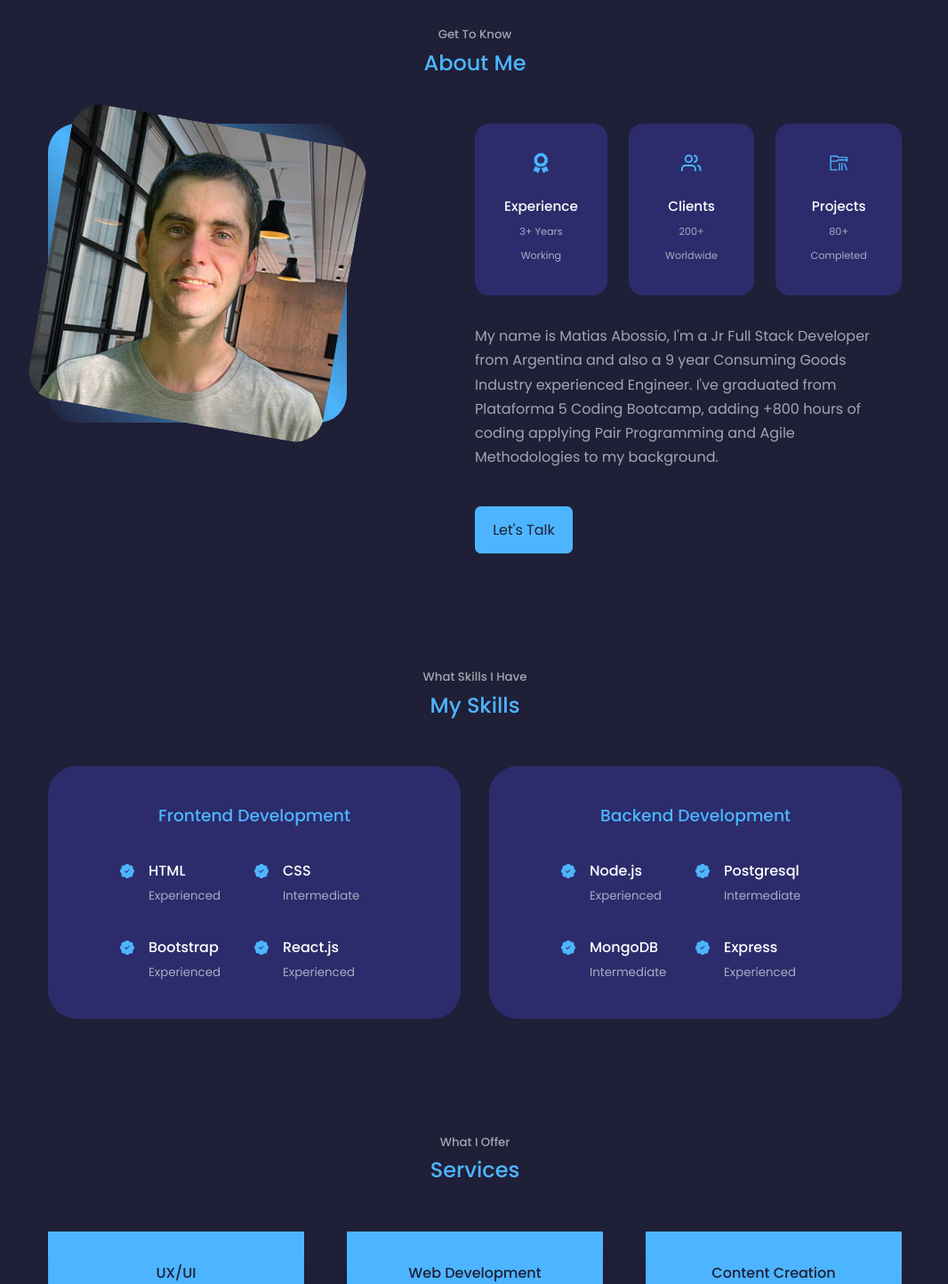
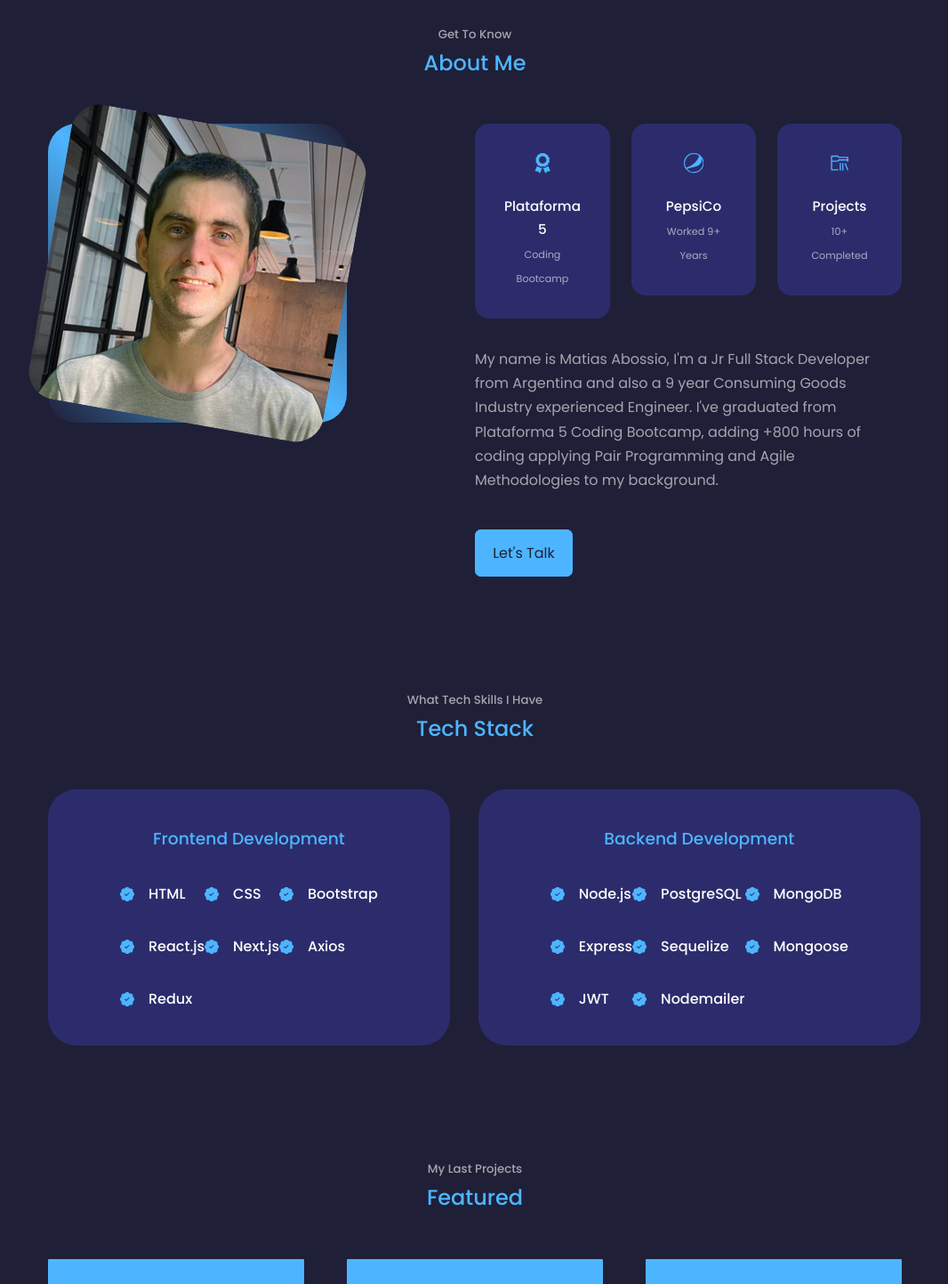
Before and after one commit to Agrossio/portfolio, a React (Create React App) app: page / in a window 1280 px wide. Shown: the part 900-2343 px from the top of the page at 89% size, without its empty margins (106-1172 px from the left). Built offline with nearby package versions, Linux system fonts and the light colour scheme; no server answers.

Commit message:
Featured 1.0

```diff
--- a/src/App.jsx
+++ b/src/App.jsx
@@ -2,13 +2,12 @@ import React from 'react'
 import Header from './components/header/Header'
 import Nav from './components/nav/Nav'
 import About from './components/about/About'
-import Experience from './components/experience/Experience'
-import Services from './components/services/Services'
+import Stack from './components/stack/Stack'
 import Portfolio from './components/portfolio/Portfolio'
 import Testimonials from './components/testimonials/Testimonials'
 import Contact from './components/contact/Contact'
 import Footer from './components/footer/Footer'
-
+import Featured from './components/featured/Featured'
 
 const App = () => {
     return (
@@ -16,8 +15,8 @@ const App = () => {
             <Header />
             <Nav />
             <About />
-            <Experience />
-            <Services />
+            <Stack />
+            <Featured />
             <Portfolio />
             <Testimonials />
             <Contact />
--- a/src/components/about/About.jsx
+++ b/src/components/about/About.jsx
@@ -4,6 +4,7 @@ import ME from '../../assets/images/profile1.png'
 import { FaAward } from 'react-icons/fa'
 import { FiUsers } from 'react-icons/fi'
 import { VscFolderLibrary } from 'react-icons/vsc'
+import { SiPepsi } from 'react-icons/si'
 
 const About = () => {
     return (
@@ -19,21 +20,27 @@ const About = () => {
                 </div>
                 <div className='about__content'>
                     <div className='about__cards'>
+                        <a href="https://www.plataforma5.la/" target={'_blank'}>
                             <article className='about__card'>
                                 <FaAward className='about__icon' />
-                            <h5>Experience</h5>
-                            <small>3+ Years Working</small>
+                                <h5>Plataforma 5 </h5>
+                                <small>Coding Bootcamp</small>
                             </article>
+                        </a>
+                        <a href="https://www.pepsico.com/" target={'_blank'}>
                             <article className='about__card'>
-                            <FiUsers className='about__icon' />
-                            <h5>Clients</h5>
-                            <small>200+ Worldwide</small>
+                                <SiPepsi className='about__icon' />
+                                <h5>PepsiCo</h5>
+                                <small>Worked 9+ Years</small>
                             </article>
+                        </a>
+                        <a href="#services">
                             <article className='about__card'>
                                 <VscFolderLibrary className='about__icon' />
                                 <h5>Projects</h5>
-                            <small>80+ Completed</small>
+                                <small>10+ Completed</small>
                             </article>
+                        </a>
                     </div>
                     <p>My name is Matias Abossio, I'm a Jr Full Stack Developer from Argentina and also a 9 year Consuming Goods Industry experienced Engineer. I've graduated from Plataforma 5 Coding Bootcamp, adding +800 hours of coding applying Pair Programming and Agile Methodologies to my background.
                     </p>
--- a/src/components/about/about.css
+++ b/src/components/about/about.css
@@ -49,7 +49,7 @@
 .about__card:hover {
   background: transparent;
   border-color: var(--color-primary-variant);
-  cursor: default;
+  /* cursor: default; */
 }
 
 .about__icon {
--- a/src/components/contact/Contact.jsx
+++ b/src/components/contact/Contact.jsx
@@ -1,6 +1,6 @@
 import React from 'react'
 import './contact.css'
-import { TbMailFast } from 'react-icons/tb'
+import { MdOutlineEmail } from 'react-icons/md'
 // import { RiMessengerLine } from 'react-icons/ri'
 import { BsWhatsapp } from 'react-icons/bs'
 import { useRef } from 'react';
@@ -36,7 +36,7 @@ const Contact = () => {
             <div className='container contact__container'>
                 <div className='contact__options'>
                     <article className='contact__option'>
-                        <TbMailFast className='contact__option-icon' />
+                        <MdOutlineEmail className='contact__option-icon' />
                         <h4>Email</h4>
                         <h5>abossio@gmail.com</h5>
                         <a href='mailto:abossio@gmail.com' target={'_blank'} rel='noreferrer'>Send a message</a>
--- a/src/components/experience/Experience.jsx
+++ /dev/null
@@ -1,82 +0,0 @@
-import React from 'react'
-import './experience.css'
-import { BsPatchCheckFill } from 'react-icons/bs'
-
-const Experience = () => {
-    return (
-        <section id='experience'>
-            <h5>What Skills I Have</h5>
-            <h2>My Skills</h2>
-            <div className='container experience__container'>
-                <div className='experience__frontend'>
-                    <h3>Frontend Development</h3>
-                    <div className="experience__content">
-                        <article className='experience__details'>
-                            <BsPatchCheckFill className='experience__details-icon' />
-                            <div>
-                                <h4>HTML</h4>
-                                <small className='text-light'>Experienced</small>
-                            </div>
-                        </article>
-                        <article className='experience__details'>
-                            <BsPatchCheckFill className='experience__details-icon' />
-                            <div>
-                                <h4>CSS</h4>
-                                <small className='text-light'>Intermediate</small>
-                            </div>
-                        </article>
-                        <article className='experience__details'>
-                            <BsPatchCheckFill className='experience__details-icon' />
-                            <div>
-                                <h4>Bootstrap</h4>
-                                <small className='text-light'>Experienced</small>
-                            </div>
-                        </article>
-                        <article className='experience__details'>
-                            <BsPatchCheckFill className='experience__details-icon' />
-                            <div>
-                                <h4>React.js</h4>
-                                <small className='text-light'>Experienced</small>
-                            </div>
-                        </article>
-                    </div>
-                </div>
-                <div className='experience__backend'>
-                    <h3>Backend Development</h3>
-                    <div className="experience__content">
-                        <article className='experience__details'>
-                            <BsPatchCheckFill className='experience__details-icon' />
-                            <div>
-                                <h4>Node.js</h4>
-                                <small className='text-light'>Experienced</small>
-                            </div>
-                        </article>
-                        <article className='experience__details'>
-                            <BsPatchCheckFill className='experience__details-icon' />
-                            <div>
-                                <h4>Postgresql</h4>
-                                <small className='text-light'>Intermediate</small>
-                            </div>
-                        </article>
-                        <article className='experience__details'>
-                            <BsPatchCheckFill className='experience__details-icon' />
-                            <div>
-                                <h4>MongoDB</h4>
-                                <small className='text-light'>Intermediate</small>
-                            </div>
-                        </article>
-                        <article className='experience__details'>
-                            <BsPatchCheckFill className='experience__details-icon' />
-                            <div>
-                                <h4>Express</h4>
-                                <small className='text-light'>Experienced</small>
-                            </div>
-                        </article>
-                    </div>
-                </div>
-            </div>
-        </section>
-    )
-}
-
-export default Experience
--- a/src/components/services/Services.jsx
+++ b/src/components/featured/Featured.jsx
@@ -1,108 +1,108 @@
 import React from 'react'
-import './services.css'
+import './featured.css'
 import { BiCheck } from 'react-icons/bi'
 
-const Services = () => {
+const Featured = () => {
     return (
-        <section id='services'>
-            <h5>What I Offer</h5>
-            <h2>Services</h2>
-            <div className='container services__container'>
-                <article className='service'>
-                    <div className='service__head'>
+        <section id='featured'>
+            <h5>My Last Projects</h5>
+            <h2>Featured</h2>
+            <div className='container featured__container'>
+                <article className='project'>
+                    <div className='project__head'>
                         <h3>UX/UI</h3>
                     </div>
-                    <ul className='service__list'>
+                    <ul className='project__list'>
                         <li>
-                            <BiCheck className='service__list-icon' />
+                            <BiCheck className='project__list-icon' />
                             <p>Lorem ipsum dolor sit amet consectetur elit.</p>
                         </li>
                         <li>
-                            <BiCheck className='service__list-icon' />
+                            <BiCheck className='project__list-icon' />
                             <p>Lorem ipsum dolor sit amet consectetur elit.</p>
                         </li>
                         <li>
-                            <BiCheck className='service__list-icon' />
+                            <BiCheck className='project__list-icon' />
                             <p>Lorem ipsum dolor sit amet consectetur elit.</p>
                         </li>
                         <li>
-                            <BiCheck className='service__list-icon' />
+                            <BiCheck className='project__list-icon' />
                             <p>Lorem ipsum dolor sit amet consectetur elit.</p>
                         </li>
                         <li>
-                            <BiCheck className='service__list-icon' />
+                            <BiCheck className='project__list-icon' />
                             <p>Lorem ipsum dolor sit amet consectetur elit.</p>
                         </li>
                         <li>
-                            <BiCheck className='service__list-icon' />
+                            <BiCheck className='project__list-icon' />
                             <p>Lorem ipsum dolor sit amet consectetur elit.</p>
                         </li>
                     </ul>
                 </article>
                 {/* END OF UX/UI */}
-                <article className='service'>
-                    <div className='service__head'>
+                <article className='project'>
+                    <div className='project__head'>
                         <h3>Web Development</h3>
                     </div>
-                    <ul className='service__list'>
+                    <ul className='project__list'>
                         <li>
-                            <BiCheck className='service__list-icon' />
+                            <BiCheck className='project__list-icon' />
                             <p>Lorem ipsum dolor sit amet consectetur elit.</p>
                         </li>
                         <li>
-                            <BiCheck className='service__list-icon' />
+                            <BiCheck className='project__list-icon' />
                             <p>Lorem ipsum dolor sit amet consectetur elit.</p>
                         </li>
                         <li>
-                            <BiCheck className='service__list-icon' />
+                            <BiCheck className='project__list-icon' />
                             <p>Lorem ipsum dolor sit amet consectetur elit.</p>
                         </li>
                         <li>
-                            <BiCheck className='service__list-icon' />
+                            <BiCheck className='project__list-icon' />
                             <p>Lorem ipsum dolor sit amet consectetur elit.</p>
                         </li>
                         <li>
-                            <BiCheck className='service__list-icon' />
+                            <BiCheck className='project__list-icon' />
                             <p>Lorem ipsum dolor sit amet consectetur elit.</p>
                         </li>
                         <li>
-                            <BiCheck className='service__list-icon' />
+                            <BiCheck className='project__list-icon' />
                             <p>Lorem ipsum dolor sit amet consectetur elit.</p>
                         </li>
                         <li>
-                            <BiCheck className='service__list-icon' />
+                            <BiCheck className='project__list-icon' />
                             <p>Lorem ipsum dolor sit amet consectetur elit.</p>
                         </li>
                     </ul>
                 </article>
                 {/* END OF WEB DEVELOPMENT */}
-                <article className='service'>
-                    <div className='service__head'>
+                <article className='project'>
+                    <div className='project__head'>
                         <h3>Content Creation</h3>
                     </div>
-                    <ul className='service__list'>
+                    <ul className='project__list'>
                         <li>
-                            <BiCheck className='service__list-icon' />
+                            <BiCheck className='project__list-icon' />
                             <p>Lorem ipsum dolor sit amet consectetur elit.</p>
                         </li>
                         <li>
-                            <BiCheck className='service__list-icon' />
+                            <BiCheck className='project__list-icon' />
                             <p>Lorem ipsum dolor sit amet consectetur elit.</p>
                         </li>
                         <li>
-                            <BiCheck className='service__list-icon' />
+                            <BiCheck className='project__list-icon' />
                             <p>Lorem ipsum dolor sit amet consectetur elit.</p>
                         </li>
                         <li>
-                            <BiCheck className='service__list-icon' />
+                            <BiCheck className='project__list-icon' />
                             <p>Lorem ipsum dolor sit amet consectetur elit.</p>
                         </li>
                         <li>
-                            <BiCheck className='service__list-icon' />
+                            <BiCheck className='project__list-icon' />
                             <p>Lorem ipsum dolor sit amet consectetur elit.</p>
                         </li>
                         <li>
-                            <BiCheck className='service__list-icon' />
+                            <BiCheck className='project__list-icon' />
                             <p>Lorem ipsum dolor sit amet consectetur elit.</p>
                         </li>
                     </ul>
@@ -113,4 +113,4 @@ const Services = () => {
     )
 }
 
-export default Services
+export default Featured
--- /dev/null
+++ b/src/components/stack/Stack.jsx
@@ -0,0 +1,115 @@
+import React from 'react'
+import './stack.css'
+import { BsPatchCheckFill } from 'react-icons/bs'
+
+const frontArray = [
+    {
+        technology: 'HTML',
+        level: '...',
+    },
+    {
+        technology: 'CSS',
+        level: '...',
+    },
+    {
+        technology: 'Bootstrap',
+        level: '...',
+    },
+    {
+        technology: 'React.js',
+        level: '...',
+    },
+    {
+        technology: 'Next.js',
+        level: '...',
+    },
+    {
+        technology: 'Axios',
+        level: '...',
+    },
+    {
+        technology: 'Redux',
+        level: '...',
+    },
+]
+
+const backArray = [
+    {
+        technology: 'Node.js',
+        level: '...',
+    },
+    {
+        technology: 'PostgreSQL',
+        level: '...',
+    },
+    {
+        technology: 'MongoDB',
+        level: '...',
+    },
+    {
+        technology: 'Express',
+        level: '...',
+    },
+    {
+        technology: 'Sequelize',
+        level: '...',
+    },
+    {
+        technology: 'Mongoose',
+        level: '...',
+    },
+    {
+        technology: 'JWT',
+        level: '...',
+    },
+    {
+        technology: 'Nodemailer',
+        level: '...',
+    },
+]
+const Stack = () => {
+    return (
+        <section id='stack'>
+            <h5>What Tech Skills I Have</h5>
+            <h2>Tech Stack</h2>
+            <div className='container stack__container'>
+                <div className='stack__frontend'>
+                    <h3>Frontend Development</h3>
+                    <div className='stack__content'>
+                        {
+                            frontArray.map(({ technology, level }, index) => {
+                                return (<article className='stack__details' key={index}>
+                                    <BsPatchCheckFill className='stack__details-icon' />
+                                    <div>
+                                        <h4>{technology}</h4>
+                                        {/* <small className='text-light'>{level}</small> */}
+                                    </div>
+                                </article>
+                                )
+                            })
+                        }
+                    </div>
+                </div>
+                <div className='stack__backend'>
+                    <h3>Backend Development</h3>
+                    <div className="stack__content">
+                        {
+                            backArray.map(({ technology, level }, index) => {
+                                return (<article className='stack__details' key={index}>
+                                    <BsPatchCheckFill className='stack__details-icon' />
+                                    <div>
+                                        <h4>{technology}</h4>
+                                        {/* <small className='text-light'>{level}</small> */}
+                                    </div>
+                                </article>
+                                )
+                            })
+                        }
+                    </div>
+                </div>
+            </div>
+        </section>
+    )
+}
+
+export default Stack
--- a/src/components/experience/experience.css
+++ b/src/components/stack/stack.css
@@ -1,10 +1,10 @@
-.experience__container {
+.stack__container {
   display: grid;
   grid-template-columns: 1fr 1fr;
   gap: 2rem;
 }
 
-.experience__container > div {
+.stack__container > div {
   background: var(--color-bg-variant);
   padding: 2.4rem 5rem;
   border-radius: 2rem;
@@ -12,55 +12,58 @@
   transition: var(--transition);
 }
 
-.experience__container > div:hover {
+.stack__container > div:hover {
   background: transparent;
   border-color: var(--color-primary-variant);
   cursor: default;
 }
 
-.experience__container > div h3 {
+.stack__container > div h3 {
   text-align: center;
   margin-bottom: 2rem;
   color: var(--color-primary);
 }
 
-.experience__content {
+.stack__content {
   display: grid;
-  grid-template-columns: 1fr 1fr;
+  grid-template-columns: 1fr 1fr 1fr;
   row-gap: 2rem;
 }
 
-.experience__details {
+.stack__details {
   display: flex;
   gap: 1rem;
 }
 
-.experience__details-icon {
+.stack__details-icon {
   margin-top: 6px;
   color: var(--color-primary);
 }
 
 /* ================ MEDIA QUERIES (MEDIUM DEVICES) ======================= */
 @media screen and (max-width: 1024px) {
-  .experience__container {
+  .stack__container {
     grid-template-columns: 1fr;
   }
-  .experience__container > div {
+  .stack__container > div {
     width: 80%;
     padding: 2rem;
     margin: 0 auto;
   }
-  .experience__content {
+  .stack__content {
     padding: 1rem;
   }
 }
 
 /* ================ MEDIA QUERIES (SMALL DEVICES) ======================= */
 @media screen and (max-width: 600px) {
-  .experience__container {
+  .stack__container {
     gap: 1rem;
   }
-  .experience__container > div {
+  .stack__content {
+        grid-template-columns: 1fr 1fr;
+  }
+  .stack__container > div {
  width: 100%;
  padding: 2rem 1rem;
   }
```
Also changed, not shown: src/components/featured/featured.css (renamed from src/components/services/services.css, +12 -12 lines), src/components/nav/Nav.jsx (+6 -5 lines). Lines whose indentation alone changed are shown as unchanged.
